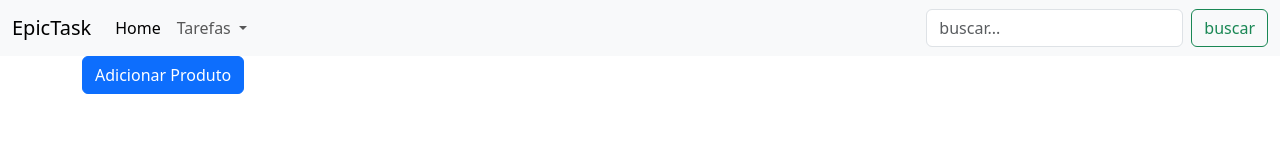
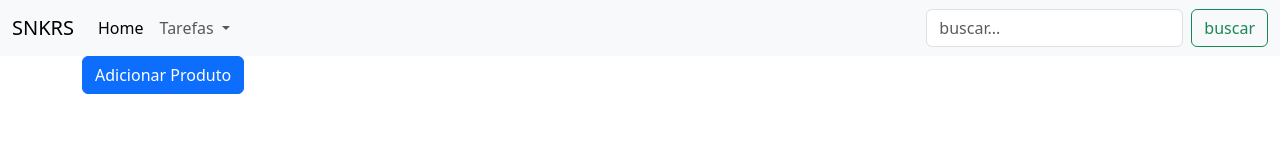
Before and after one commit to GabrielCampello/epictask, a plain HTML site: page index.html in a window 1280 px wide. Drawn offline with nearby package versions, Linux system fonts and the light colour scheme.

Commit message:
Update index.html

```diff
--- a/index.html
+++ b/index.html
@@ -15,7 +15,7 @@
 
     <nav class="navbar navbar-expand-lg bg-body-tertiary">
         <div class="container-fluid">
-            <a class="navbar-brand" href="#">EpicTask</a>
+            <a class="navbar-brand" href="#">SNKRS</a>
             <button class="navbar-toggler" type="button" data-bs-toggle="collapse"
                 data-bs-target="#navbarSupportedContent" aria-controls="navbarSupportedContent" aria-expanded="false"
                 aria-label="Toggle navigation">
```
